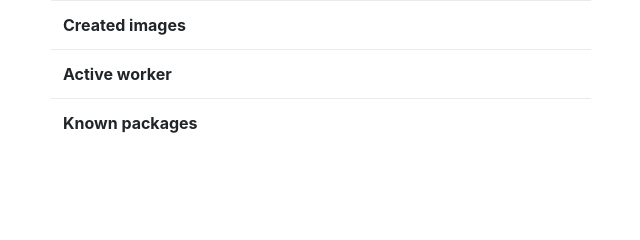
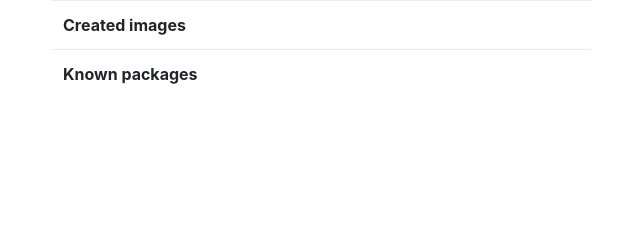
Before and after one commit to openwrt/asu, a Flask app: template server/templates/stats.html in a window 1280 px wide. Shown: the part 203-443 px from the top of the page, without its empty margins (604-1244 px from the left). Run offline with Flask 2, Linux system fonts and the light colour scheme; the template is opened without the code that fills it, so the values that code supplies are empty; parts of the project's set-up code (start-up, migrations or seed data) failed here and were passed over; some libraries are stand-ins or nearby versions.

Commit message:
remove active worker view

```diff
--- a/server/templates/stats.html
+++ b/server/templates/stats.html
@@ -31,10 +31,6 @@
 				<td>{{ images_total }}</td>
 			</tr>
 			<tr>
-				<td><b>Active worker</b></td>
-				<td>{{ worker_active }}</td>
-			</tr>
-			<tr>
 				<td><b>Known packages</b></td>
 				<td>{{ packages_count }}</td>
 			</tr>
--- a/server/views.py
+++ b/server/views.py
@@ -90,7 +90,6 @@
 def stats():
     return render_template("stats.html",
             popular_subtargets=database.get_popular_subtargets(),
-            worker_active=database.get_worker_active(),
             images_count=database.get_images_count(),
             images_total=database.get_images_total(),
             packages_count=database.get_packages_count())
```
